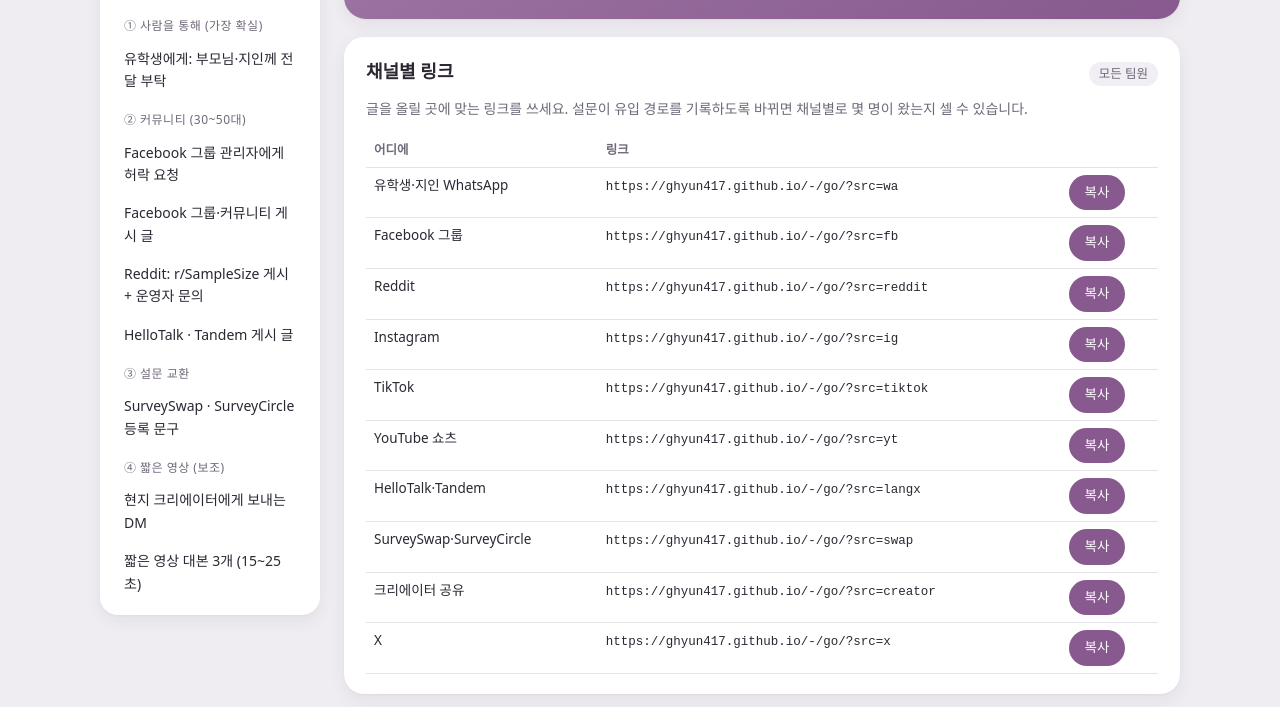
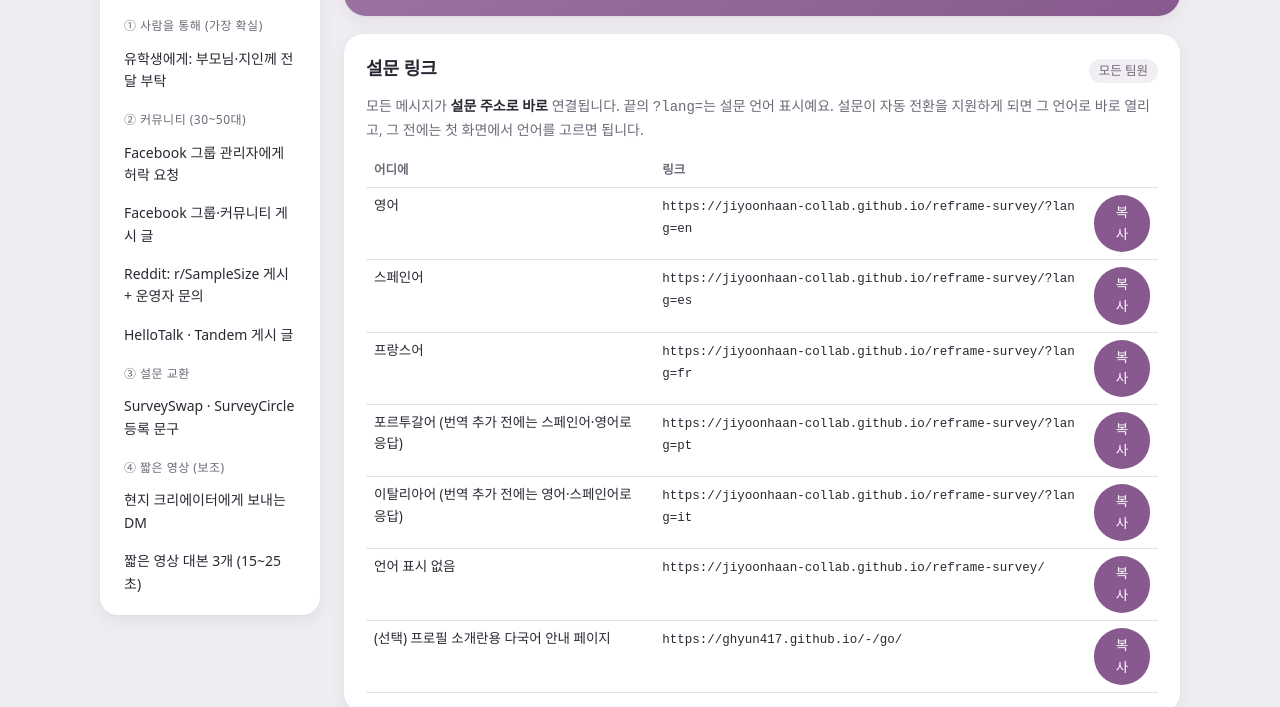
Before and after one commit to ghyun417/-, a plain HTML site: page kit/index.html in a window 1280 px wide. Shown: the part 178-885 px from the top of the page. Drawn offline with Linux system fonts and the light colour scheme; a web font is replaced by a local one.

Commit message:
Link outreach messages straight to the survey with a language hint
Co-Authored-By: Claude Opus 5.5 <noreply@anthropic.com>
Claude-Session: https://claude.ai/code/session_01X5FkqyH53P9rnNtyb9SPS8

```diff
--- a/kit/index.html
+++ b/kit/index.html
@@ -69,22 +69,33 @@ td code { font-size: 12.5px; word-break: break-all; }
   <main id="main">
     <section class="intro">
       <h1>해외 응답 홍보 키트</h1>
-      <p>필요한 문구를 <b>언어 탭</b>에서 고르고 <b>복사</b>를 눌러 그대로 붙여 넣으세요. 링크에는 채널 표시(<code>?src=</code>)가 이미 들어 있습니다.</p>
+      <p>필요한 문구를 <b>언어 탭</b>에서 고르고 <b>복사</b>를 눌러 그대로 붙여 넣으세요. 링크는 <b>설문 주소로 바로</b> 연결됩니다.</p>
       <p>번역은 Claude가 썼습니다. 가능하면 원어민 친구에게 한 번 봐 달라고 하세요. 모든 글에서 <b>‘학술 연구, 익명, 10분’</b>을 분명히 밝히고, 커뮤니티 규칙과 관리자 허락을 먼저 확인하세요.</p>
     </section>
   </main>
 </div>
 <script>
 "use strict";
+const SURVEY = "https://jiyoonhaan-collab.github.io/reframe-survey/";
 const GO = "https://ghyun417.github.io/-/go/";
-const L = (src, lang) => `${GO}?src=${src}${lang ? `&lang=${lang}` : ""}`;
+// 설문 주소 + 언어 표시. 설문이 ?lang= 자동 전환을 지원하면 그 언어로 바로 열립니다.
+const S = (lang) => (lang ? `${SURVEY}?lang=${lang}` : SURVEY);
+// 메시지용: 지금은 설문이 언어를 자동으로 바꾸지 않아서, 첫 화면에서 언어를 고르라는 한 줄을 붙입니다.
+const HINT = {
+  es: "(Arriba, elige «Español».)",
+  fr: "(En haut de la page, choisissez « Français ».)",
+  pt: "(No topo da página, escolha «Español» ou «English».)",
+  it: "(In alto, scegli «English» o «Español».)",
+};
+const M = (lang) => S(lang) + (HINT[lang] ? `\n${HINT[lang]}` : "");
 const LANG_NAMES = { ko: "한국어", en: "English", es: "Español", pt: "Português", fr: "Français", it: "Italiano" };
 
 const BLOCKS = [
   { group: "시작 전에" },
-  { id: "links", title: "채널별 링크", who: "모든 팀원", how: "글을 올릴 곳에 맞는 링크를 쓰세요. 설문이 유입 경로를 기록하도록 바뀌면 채널별로 몇 명이 왔는지 셀 수 있습니다.", table: [
-    ["유학생·지인 WhatsApp", L("wa")], ["Facebook 그룹", L("fb")], ["Reddit", L("reddit")], ["Instagram", L("ig")], ["TikTok", L("tiktok")],
-    ["YouTube 쇼츠", L("yt")], ["HelloTalk·Tandem", L("langx")], ["SurveySwap·SurveyCircle", L("swap")], ["크리에이터 공유", L("creator")], ["X", L("x")],
+  { id: "links", title: "설문 링크", who: "모든 팀원", how: "모든 메시지가 <b>설문 주소로 바로</b> 연결됩니다. 끝의 <code>?lang=</code>는 설문 언어 표시예요. 설문이 자동 전환을 지원하게 되면 그 언어로 바로 열리고, 그 전에는 첫 화면에서 언어를 고르면 됩니다.", table: [
+    ["영어", S("en")], ["스페인어", S("es")], ["프랑스어", S("fr")], ["포르투갈어 (번역 추가 전에는 스페인어·영어로 응답)", S("pt")],
+    ["이탈리아어 (번역 추가 전에는 영어·스페인어로 응답)", S("it")], ["언어 표시 없음", S("")],
+    ["(선택) 프로필 소개란용 다국어 안내 페이지", GO],
   ] },
   { id: "teammate", title: "팀원에게: 설문 수정 요청", who: "설문 페이지 담당 팀원", how: "해외 응답을 나라별로 보려면 꼭 필요합니다. 오늘 보내 주세요.", msgs: { ko:
 `해외 응답 모으기 전에 설문 페이지에 몇 가지만 부탁할게!
@@ -98,7 +109,7 @@ const BLOCKS = [
 
 [있으면 큰 도움]
 4. 포르투갈어·이탈리아어 번역 추가 (브라질·이탈리아 응답자용)
-5. 마지막 화면에 "친구에게 공유" 버튼 + 공유 링크: https://ghyun417.github.io/-/go/?src=share
+5. 마지막 화면에 "친구에게 공유" 버튼 (공유 링크: https://jiyoonhaan-collab.github.io/reframe-survey/)
 
 혹시 저장소에 나(ghyun417)를 협업자로 초대해 주면 Claude랑 같이 직접 고쳐서 확인 후 반영할게.
 기존 응답 열 순서는 그대로 두고, 새 열은 맨 뒤에 붙이면 대시보드가 안 깨져!` } },
@@ -111,7 +122,7 @@ const BLOCKS = [
 
 - 소요 시간: 약 10분 / 익명(이름·연락처 미수집) / 학술 목적에만 사용
 - 언어: 영어, 스페인어, 프랑스어 (포르투갈어·이탈리아어 안내 포함)
-- 링크: ${L("office")}
+- 링크: ${S("")}
 - 마감: 11월 30일
 
 바쁘신 중에 감사합니다.
@@ -120,11 +131,11 @@ const BLOCKS = [
   { group: "① 사람을 통해 (가장 확실)" },
   { id: "intl", title: "유학생에게: 부모님·지인께 전달 부탁", who: "외국인 유학생, 해외 친구", how: "<b>본인 말고 가족·지인에게</b> 보내 달라고 부탁하는 게 핵심입니다. 40~60대 현지인 응답을 얻을 수 있어요. 먼저 ‘부탁’ 메시지를 보내고, 그들이 전달할 ‘전달용’ 메시지를 함께 주세요.", msgs: {
     ko: `안녕! 우리 수업 과제로 "나라별로 사람들이 차와 이동 방법을 어떻게 생각하는지" 설문을 하고 있어.\n혹시 너희 가족 단톡방이나 고향 친구들한테 한 번만 보내 줄 수 있을까? 특히 부모님 세대 응답이 정말 필요해 🙏\n아래 '전달용' 메시지를 그대로 복사해서 보내 주면 돼. 10분 정도 걸리고 익명이야. 고마워!`,
-    en: `Hi! My friend in Korea is doing a university research survey on how people in different countries get around (cars, public transport, taxis, car sharing).\nIt takes about 10 minutes and is anonymous. Answers from people of every age really help — could you fill it in and share it? 🙏\n${L("wa", "en")}`,
-    es: `¡Hola! Un amigo en Corea está haciendo una encuesta universitaria sobre cómo se mueve la gente en distintos países (coche, transporte público, taxi, carsharing).\nSon unos 10 minutos y es anónima. Las respuestas de personas de todas las edades ayudan muchísimo. ¿Me ayudas a responderla y compartirla? 🙏\n${L("wa", "es")}`,
-    pt: `Oi! Um amigo na Coreia está fazendo uma pesquisa universitária sobre como as pessoas se locomovem em vários países (carro, transporte público, táxi, carro compartilhado).\nLeva uns 10 minutos e é anônima. Respostas de todas as idades ajudam muito — pode responder e repassar? 🙏\n${L("wa", "pt")}`,
-    fr: `Bonjour ! Un ami en Corée mène une enquête universitaire sur la façon dont les gens se déplacent selon les pays (voiture, transports en commun, taxi, autopartage).\nCela prend environ 10 minutes et c’est anonyme. Les réponses de tous les âges sont précieuses — pourriez-vous y répondre et la partager ? 🙏\n${L("wa", "fr")}`,
-    it: `Ciao! Un amico in Corea sta facendo un questionario universitario su come si spostano le persone nei vari paesi (auto, trasporto pubblico, taxi, car sharing).\nCi vogliono circa 10 minuti ed è anonimo. Le risposte di tutte le età sono preziose: puoi rispondere e condividerlo? 🙏\n${L("wa", "it")}`,
+    en: `Hi! My friend in Korea is doing a university research survey on how people in different countries get around (cars, public transport, taxis, car sharing).\nIt takes about 10 minutes and is anonymous. Answers from people of every age really help — could you fill it in and share it? 🙏\n${M("en")}`,
+    es: `¡Hola! Un amigo en Corea está haciendo una encuesta universitaria sobre cómo se mueve la gente en distintos países (coche, transporte público, taxi, carsharing).\nSon unos 10 minutos y es anónima. Las respuestas de personas de todas las edades ayudan muchísimo. ¿Me ayudas a responderla y compartirla? 🙏\n${M("es")}`,
+    pt: `Oi! Um amigo na Coreia está fazendo uma pesquisa universitária sobre como as pessoas se locomovem em vários países (carro, transporte público, táxi, carro compartilhado).\nLeva uns 10 minutos e é anônima. Respostas de todas as idades ajudam muito — pode responder e repassar? 🙏\n${M("pt")}`,
+    fr: `Bonjour ! Un ami en Corée mène une enquête universitaire sur la façon dont les gens se déplacent selon les pays (voiture, transports en commun, taxi, autopartage).\nCela prend environ 10 minutes et c’est anonyme. Les réponses de tous les âges sont précieuses — pourriez-vous y répondre et la partager ? 🙏\n${M("fr")}`,
+    it: `Ciao! Un amico in Corea sta facendo un questionario universitario su come si spostano le persone nei vari paesi (auto, trasporto pubblico, taxi, car sharing).\nCi vogliono circa 10 minuti ed è anonimo. Le risposte di tutte le età sono preziose: puoi rispondere e condividerlo? 🙏\n${M("it")}`,
   } },
 
   { group: "② 커뮤니티 (30~50대)" },
@@ -136,31 +147,31 @@ const BLOCKS = [
     it: `Ciao! Sono uno studente universitario in Corea. Il mio gruppo sta svolgendo un questionario accademico su come le persone scelgono tra auto di proprietà, trasporto pubblico, taxi e car sharing nei vari paesi.\nPosso condividere il link una volta nel gruppo? È anonimo, dura circa 10 minuti e non contiene pubblicità né vendite. Poi condivideremo volentieri i risultati. Grazie!`,
   } },
   { id: "fbpost", title: "Facebook 그룹·커뮤니티 게시 글", who: "허락받은 뒤", how: "질문으로 시작하면 댓글이 달리고, 댓글이 달리면 더 많이 노출됩니다. 댓글에는 꼭 답하세요.", msgs: {
-    en: `Is owning a car still worth it in 2026? 🚗🚇🚕\n\nWe're university students in Korea comparing how people in different countries get around — car ownership vs public transport, taxis and car sharing. We'd love the view from people who actually live here.\n\n⏱ ~10 minutes · 🔒 anonymous (nickname only) · 🎓 academic use only\n👉 ${L("fb", "en")}\n\nCurious what you think: if you could drop one cost of owning a car, which would it be? Tell us in the comments 👇`,
-    es: `¿Todavía vale la pena tener coche en 2026? 🚗🚇🚕\n\nSomos estudiantes universitarios en Corea y comparamos cómo se mueve la gente en distintos países: tener coche frente a transporte público, taxi y carsharing. Nos encantaría saber la opinión de quienes viven aquí.\n\n⏱ ~10 minutos · 🔒 anónima (solo un apodo) · 🎓 solo uso académico\n👉 ${L("fb", "es")}\n\nY tú, si pudieras eliminar un gasto del coche, ¿cuál sería? Cuéntanos en los comentarios 👇`,
-    pt: `Ainda vale a pena ter carro em 2026? 🚗🚇🚕\n\nSomos estudantes universitários na Coreia comparando como as pessoas se locomovem em vários países: carro próprio x transporte público, táxi/app e carro compartilhado. Queremos muito a opinião de quem mora aqui.\n\n⏱ ~10 minutos · 🔒 anônima (só um apelido) · 🎓 uso acadêmico\n👉 ${L("fb", "pt")}\n\nE você: se pudesse cortar um custo do carro, qual seria? Conta aqui nos comentários 👇`,
-    fr: `Avoir une voiture, est-ce encore rentable en 2026 ? 🚗🚇🚕\n\nNous sommes des étudiants en Corée et comparons la façon dont on se déplace selon les pays : voiture personnelle ou transports en commun, taxi et autopartage. Votre avis compte !\n\n⏱ ~10 minutes · 🔒 anonyme (un pseudo suffit) · 🎓 usage académique\n👉 ${L("fb", "fr")}\n\nEt vous, si vous pouviez supprimer un coût lié à la voiture, lequel ? Dites-le en commentaire 👇`,
-    it: `Nel 2026 conviene ancora avere un’auto? 🚗🚇🚕\n\nSiamo studenti universitari in Corea e confrontiamo come ci si sposta nei vari paesi: auto di proprietà o trasporto pubblico, taxi e car sharing. Ci piacerebbe avere il parere di chi vive qui.\n\n⏱ ~10 minuti · 🔒 anonimo (basta un nickname) · 🎓 solo uso accademico\n👉 ${L("fb", "it")}\n\nE tu, se potessi eliminare un costo dell’auto, quale sceglieresti? Scrivilo nei commenti 👇`,
+    en: `Is owning a car still worth it in 2026? 🚗🚇🚕\n\nWe're university students in Korea comparing how people in different countries get around — car ownership vs public transport, taxis and car sharing. We'd love the view from people who actually live here.\n\n⏱ ~10 minutes · 🔒 anonymous (nickname only) · 🎓 academic use only\n👉 ${M("en")}\n\nCurious what you think: if you could drop one cost of owning a car, which would it be? Tell us in the comments 👇`,
+    es: `¿Todavía vale la pena tener coche en 2026? 🚗🚇🚕\n\nSomos estudiantes universitarios en Corea y comparamos cómo se mueve la gente en distintos países: tener coche frente a transporte público, taxi y carsharing. Nos encantaría saber la opinión de quienes viven aquí.\n\n⏱ ~10 minutos · 🔒 anónima (solo un apodo) · 🎓 solo uso académico\n👉 ${M("es")}\n\nY tú, si pudieras eliminar un gasto del coche, ¿cuál sería? Cuéntanos en los comentarios 👇`,
+    pt: `Ainda vale a pena ter carro em 2026? 🚗🚇🚕\n\nSomos estudantes universitários na Coreia comparando como as pessoas se locomovem em vários países: carro próprio x transporte público, táxi/app e carro compartilhado. Queremos muito a opinião de quem mora aqui.\n\n⏱ ~10 minutos · 🔒 anônima (só um apelido) · 🎓 uso acadêmico\n👉 ${M("pt")}\n\nE você: se pudesse cortar um custo do carro, qual seria? Conta aqui nos comentários 👇`,
+    fr: `Avoir une voiture, est-ce encore rentable en 2026 ? 🚗🚇🚕\n\nNous sommes des étudiants en Corée et comparons la façon dont on se déplace selon les pays : voiture personnelle ou transports en commun, taxi et autopartage. Votre avis compte !\n\n⏱ ~10 minutes · 🔒 anonyme (un pseudo suffit) · 🎓 usage académique\n👉 ${M("fr")}\n\nEt vous, si vous pouviez supprimer un coût lié à la voiture, lequel ? Dites-le en commentaire 👇`,
+    it: `Nel 2026 conviene ancora avere un’auto? 🚗🚇🚕\n\nSiamo studenti universitari in Corea e confrontiamo come ci si sposta nei vari paesi: auto di proprietà o trasporto pubblico, taxi e car sharing. Ci piacerebbe avere il parere di chi vive qui.\n\n⏱ ~10 minuti · 🔒 anonimo (basta un nickname) · 🎓 solo uso accademico\n👉 ${M("it")}\n\nE tu, se potessi eliminare un costo dell’auto, quale sceglieresti? Scrivilo nei commenti 👇`,
   } },
   { id: "reddit", title: "Reddit: r/SampleSize 게시 + 운영자 문의", who: "오래된 Reddit 계정", how: "r/SampleSize는 <b>[Academic] 태그(flair)가 필수</b>이고, 제목에 주제와 대상을 적어야 합니다. 다른 게시판(r/cars, r/transit, 나라별 게시판)은 <b>운영자에게 먼저</b> 물어보세요.", msgs: {
-    en: `[제목]\n[Academic] How do you get around? Car ownership vs public transport, taxis & car sharing (Everyone 18+, especially North America, Europe & Latin America)\n\n[본문]\nHi r/SampleSize! We're university students in Korea studying why people own (or don't own) a car, and how they compare it with public transport, taxis and car sharing across countries.\n\n- About 10 minutes\n- Anonymous: nickname only, no name/email/address\n- Available in English, Spanish and French\n- Purely academic; we'll post results here after it closes (Nov 30)\n\nSurvey: ${L("reddit", "en")}\n\nHappy to answer questions in the comments, and we'll gladly take your surveys in return!\n\n----- [다른 게시판 운영자에게 보낼 modmail] -----\nHi mods! We're university students in Korea running a short academic survey (≈10 min, anonymous, no ads) on car ownership vs other ways of getting around. Would it be okay to post it once in your community? We'll follow any rules or flair you prefer. Thanks for considering!`,
+    en: `[제목]\n[Academic] How do you get around? Car ownership vs public transport, taxis & car sharing (Everyone 18+, especially North America, Europe & Latin America)\n\n[본문]\nHi r/SampleSize! We're university students in Korea studying why people own (or don't own) a car, and how they compare it with public transport, taxis and car sharing across countries.\n\n- About 10 minutes\n- Anonymous: nickname only, no name/email/address\n- Available in English, Spanish and French\n- Purely academic; we'll post results here after it closes (Nov 30)\n\nSurvey: ${M("en")}\n\nHappy to answer questions in the comments, and we'll gladly take your surveys in return!\n\n----- [다른 게시판 운영자에게 보낼 modmail] -----\nHi mods! We're university students in Korea running a short academic survey (≈10 min, anonymous, no ads) on car ownership vs other ways of getting around. Would it be okay to post it once in your community? We'll follow any rules or flair you prefer. Thanks for considering!`,
   } },
   { id: "langx", title: "HelloTalk · Tandem 게시 글", who: "언어교환 앱", how: "한국어를 배우는 사람들이 많습니다. 짧은 한국어 인사로 시작하면 반응이 좋아요. 중남미 사용자에게 특히 효과적입니다.", msgs: {
-    en: `안녕하세요! 👋 Korean university students here 🇰🇷\nWe need help from people around the world for our research on how people get around (cars, public transport, taxis, car sharing).\n10 min · anonymous 🙏 감사합니다!\n${L("langx", "en")}\nIf you have a Korean question, ask me in the comments — I'll help you back 😊`,
-    es: `¡안녕하세요! 👋 Somos estudiantes universitarios en Corea 🇰🇷\nNecesitamos ayuda de gente de todo el mundo para nuestra investigación sobre cómo se mueve la gente (coche, transporte público, taxi, carsharing).\n10 min · anónima 🙏 감사합니다!\n${L("langx", "es")}\nSi tienes alguna duda de coreano, pregúntame en los comentarios y te ayudo 😊`,
-    pt: `안녕하세요! 👋 Somos estudantes universitários na Coreia 🇰🇷\nPrecisamos da ajuda de pessoas do mundo todo para nossa pesquisa sobre como as pessoas se locomovem (carro, transporte público, táxi, carro compartilhado).\n10 min · anônima 🙏 감사합니다!\n${L("langx", "pt")}\nSe tiver dúvida de coreano, pergunta nos comentários que eu ajudo 😊`,
+    en: `안녕하세요! 👋 Korean university students here 🇰🇷\nWe need help from people around the world for our research on how people get around (cars, public transport, taxis, car sharing).\n10 min · anonymous 🙏 감사합니다!\n${M("en")}\nIf you have a Korean question, ask me in the comments — I'll help you back 😊`,
+    es: `¡안녕하세요! 👋 Somos estudiantes universitarios en Corea 🇰🇷\nNecesitamos ayuda de gente de todo el mundo para nuestra investigación sobre cómo se mueve la gente (coche, transporte público, taxi, carsharing).\n10 min · anónima 🙏 감사합니다!\n${M("es")}\nSi tienes alguna duda de coreano, pregúntame en los comentarios y te ayudo 😊`,
+    pt: `안녕하세요! 👋 Somos estudantes universitários na Coreia 🇰🇷\nPrecisamos da ajuda de pessoas do mundo todo para nossa pesquisa sobre como as pessoas se locomovem (carro, transporte público, táxi, carro compartilhado).\n10 min · anônima 🙏 감사합니다!\n${M("pt")}\nSe tiver dúvida de coreano, pergunta nos comentários que eu ajudo 😊`,
   } },
 
   { group: "③ 설문 교환" },
   { id: "swap", title: "SurveySwap · SurveyCircle 등록 문구", who: "팀원 모두 (포인트 모으기)", how: "등록 후 <b>팀원이 하루 3~5개씩</b> 다른 사람 설문에 답해 포인트를 모으세요. 포인트가 있어야 내 설문이 노출됩니다.", msgs: {
-    en: `Title: How do you get around? Cars vs public transport, taxis & car sharing\n\nDescription: Academic survey by university students in Korea comparing car ownership with other ways of getting around in different countries. Anonymous (nickname only), about 10 minutes, available in English, Spanish and French. Anyone 18+ can take part; responses from North America, Europe and Latin America are especially welcome.\n\nLink: ${L("swap", "en")}`,
+    en: `Title: How do you get around? Cars vs public transport, taxis & car sharing\n\nDescription: Academic survey by university students in Korea comparing car ownership with other ways of getting around in different countries. Anonymous (nickname only), about 10 minutes, available in English, Spanish and French. Anyone 18+ can take part; responses from North America, Europe and Latin America are especially welcome.\n\nLink: ${M("en")}`,
   } },
 
   { group: "④ 짧은 영상 (보조)" },
   { id: "creator", title: "현지 크리에이터에게 보내는 DM", who: "자동차·도시·통근·한국문화 크리에이터", how: "팔로워 수천~수만 명 규모가 답장을 잘 합니다. <b>스토리 공유 한 번</b>만 부탁하세요. 10명에게 보내면 1~2명이 도와주는 정도가 보통입니다.", msgs: {
-    en: `Hi [name]! I really enjoy your videos about [topic] 🙌\nWe're university students in Korea doing academic research on how people choose between owning a car and other ways of getting around in different countries.\nWould you consider sharing our survey once in your story? It's anonymous, ~10 min, no ads or sales. We'd be happy to send you the results by country when we're done (Nov 30).\n${L("creator", "en")}\nThank you either way!`,
-    es: `¡Hola [nombre]! Me encantan tus videos sobre [tema] 🙌\nSomos estudiantes universitarios en Corea y hacemos una investigación académica sobre cómo la gente elige entre tener coche y otras formas de moverse en distintos países.\n¿Te animarías a compartir nuestra encuesta una vez en tu historia? Es anónima, dura ~10 min y no tiene publicidad. Con gusto te enviamos los resultados por país al terminar (30 de nov.).\n${L("creator", "es")}\n¡Gracias de todos modos!`,
-    pt: `Oi [nome]! Curto muito seus vídeos sobre [tema] 🙌\nSomos estudantes universitários na Coreia fazendo uma pesquisa acadêmica sobre como as pessoas escolhem entre ter carro e outras formas de se locomover em vários países.\nVocê toparia compartilhar nossa pesquisa uma vez no seu story? É anônima, leva ~10 min e não tem propaganda. Mandamos os resultados por país quando terminar (30/11).\n${L("creator", "pt")}\nObrigado de qualquer forma!`,
+    en: `Hi [name]! I really enjoy your videos about [topic] 🙌\nWe're university students in Korea doing academic research on how people choose between owning a car and other ways of getting around in different countries.\nWould you consider sharing our survey once in your story? It's anonymous, ~10 min, no ads or sales. We'd be happy to send you the results by country when we're done (Nov 30).\n${M("en")}\nThank you either way!`,
+    es: `¡Hola [nombre]! Me encantan tus videos sobre [tema] 🙌\nSomos estudiantes universitarios en Corea y hacemos una investigación académica sobre cómo la gente elige entre tener coche y otras formas de moverse en distintos países.\n¿Te animarías a compartir nuestra encuesta una vez en tu historia? Es anónima, dura ~10 min y no tiene publicidad. Con gusto te enviamos los resultados por país al terminar (30 de nov.).\n${M("es")}\n¡Gracias de todos modos!`,
+    pt: `Oi [nome]! Curto muito seus vídeos sobre [tema] 🙌\nSomos estudantes universitários na Coreia fazendo uma pesquisa acadêmica sobre como as pessoas escolhem entre ter carro e outras formas de se locomover em vários países.\nVocê toparia compartilhar nossa pesquisa uma vez no seu story? É anônima, leva ~10 min e não tem propaganda. Mandamos os resultados por país quando terminar (30/11).\n${M("pt")}\nObrigado de qualquer forma!`,
   } },
   { id: "video", title: "짧은 영상 대본 3개 (15~25초)", who: "TikTok · 릴스 · 쇼츠 동시 업로드", how: "같은 영상에 <b>자막 언어만 바꿔</b> 나라별로 올리세요. 첫 1~2초에 질문을 크게 띄우고, 마지막에 ‘프로필 링크’를 말합니다. 캡션 끝에 해시태그를 붙이세요.", msgs: {
     en: `[영상 1 · 질문형]\n0–2s (화면 큰 글씨): "Is owning a car still worth it in 2026?"\n2–8s: "In Korea we're asking people all over the world: car, public transport, taxi or car sharing?"\n8–15s: "Drop your country flag in the comments and tell us what you'd pick 👇"\n15–20s: "Our 10-min anonymous survey is in my bio. Let's see which country wins!"\n캡션: Car or no car? 🚗🚇 Tell us your country 👇 #carsoftiktok #commute #urbanism #studyresearch\n\n[영상 2 · 국가 대항전]\n0–2s: "Which country hates traffic the most? 🇺🇸🇧🇷🇪🇸🇫🇷🇮🇹🇲🇽"\n2–10s: 화면에 지금까지 나라별 응답 수(대시보드 캡처)를 보여 주며 "So far Spain is ahead…"\n10–18s: "Help your country catch up — link in bio, 10 minutes, anonymous."\n\n[영상 3 · 한국 학생 브이로그]\n0–2s: "Korean students need your help 🙏"\n2–12s: 캠퍼스·지하철 장면 + "We're researching how the world gets around for our class project."\n12–20s: "If you've got 10 minutes, the survey is in my bio. 감사합니다!"\n\n해시태그 예: #carsoftiktok #carTok #commute #publictransport #urbanism #EV #koreanstudent\n스페인어: #autos #movilidad #transportepúblico · 포르투갈어: #carros #mobilidade #transportepúblico · 프랑스어: #voiture #mobilité · 이탈리아어: #auto #mobilità`,
```
